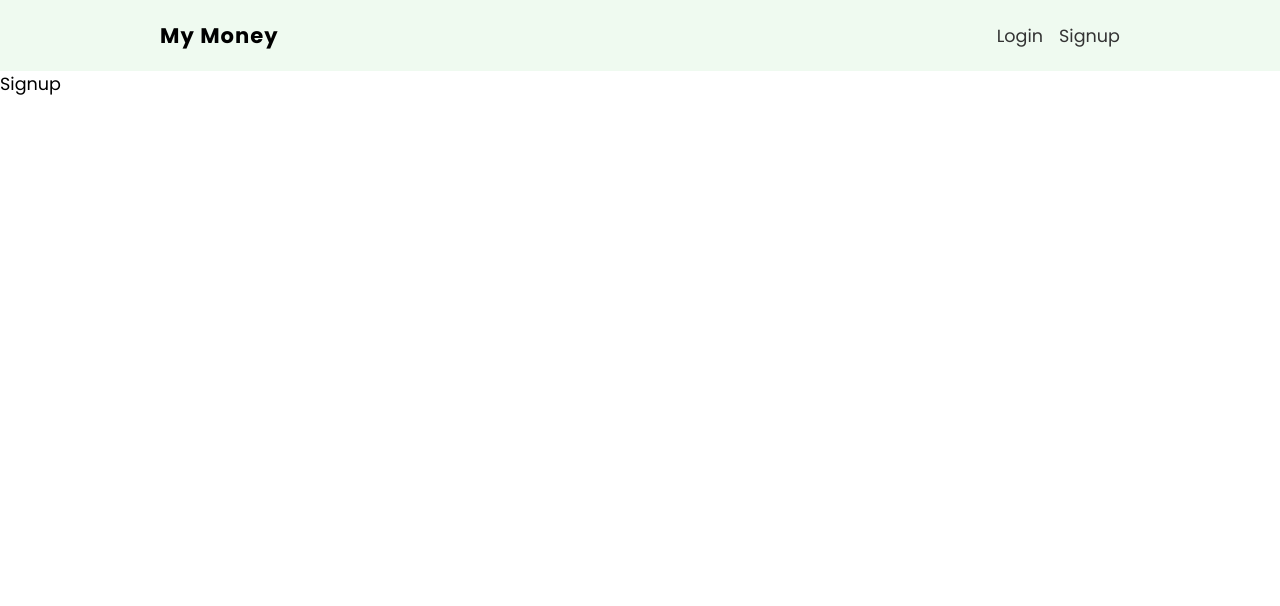
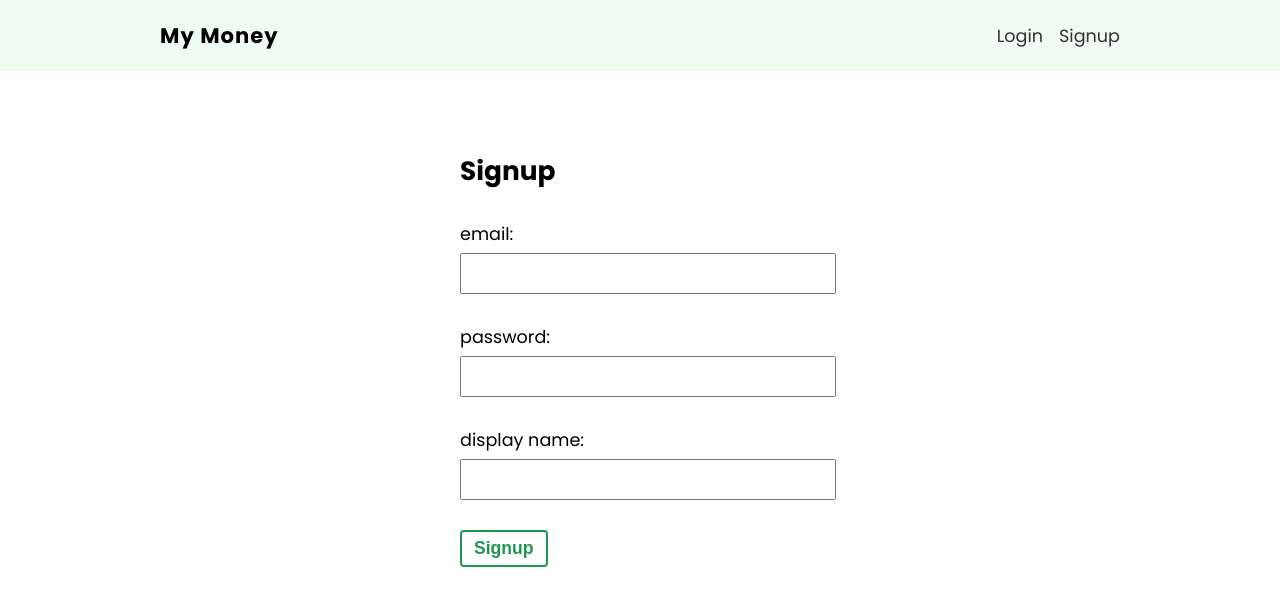
Before and after one commit to mrwhite252/finance-tacker-new, a React (Create React App) app: page /signup in a window 1280 px wide. Shown: the top 606 px of the page. Built offline with nearby package versions, Linux system fonts and the light colour scheme.

Commit message:
init the singup page

```diff
--- a/src/pages/signup/Signup.js
+++ b/src/pages/signup/Signup.js
@@ -1,7 +1,49 @@
+import { useState } from "react";
+
+
+// styles
 import styles from './Signup.module.css'
 
+
+
+
 export default function Signup() {
+
+    const [email, setEmail] = useState('');
+    const [password, setPassword] = useState('');
+    const [displayName, setDisplayName] = useState('');
+
+
+    const handleSubmit = (e) => {
+        e.preventDefault();
+        console.log(email, password, displayName);
+    }
+
     return (
-        <div> Signup </div>
+        <form onSubmit={handleSubmit} className={styles['signup-form']}>
+            <h2>Signup</h2>
+            <label>
+                <span>email:</span>
+                <input type="email"
+                    onChange={(e) => setEmail(e.target.value)}
+                    value={email}
+                />
+            </label>
+            <label>
+                <span>password:</span>
+                <input type="password"
+                    onChange={(e) => setPassword(e.target.value)}
+                    value={password}
+                />
+            </label>
+            <label>
+                <span>display name:</span>
+                <input type="text"
+                    onChange={(e) => setDisplayName(e.target.value)}
+                    value={displayName}
+                />
+            </label>
+            <button className="btn">Signup</button>
+        </form>
     )
 }
--- a/src/pages/signup/Signup.module.css
+++ b/src/pages/signup/Signup.module.css
@@ -0,0 +1,19 @@
+.signup-form {
+    max-width: 360px;
+    margin: 60px auto;
+    padding: 20px;
+  }
+  .signup-form label {
+    display: block;
+    margin: 30px auto;
+  }
+  .signup-form span {
+    display: block;
+    margin-bottom: 6px;
+  }
+  .signup-form input {
+    padding: 8px 6px;
+    font-size: 1em;
+    color: #777;
+    width: 100%;
+  }
```
